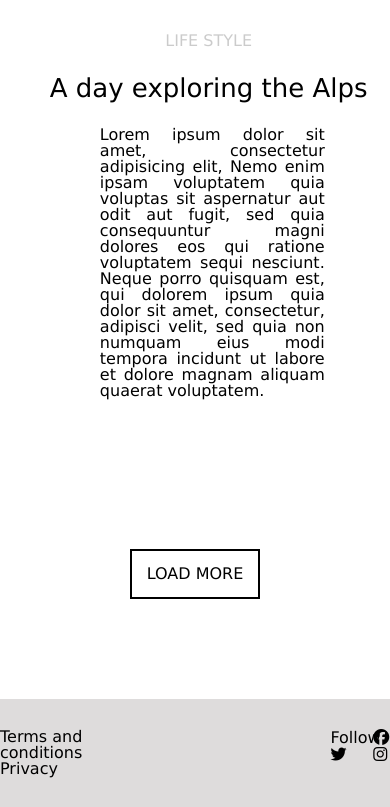
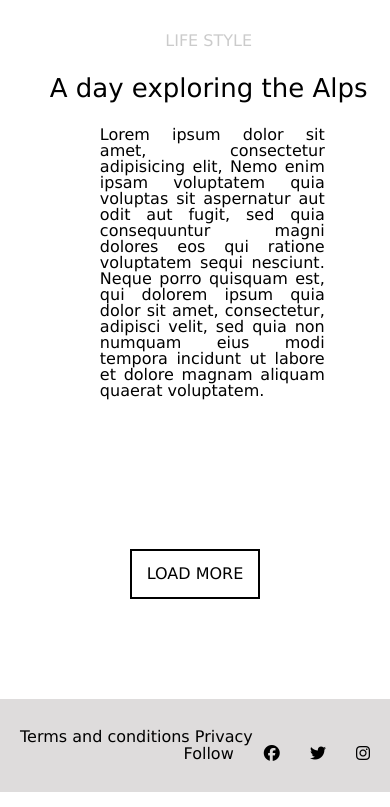
Before and after one commit to hoanganhsy123/ngay1, a plain HTML site: page index.html in a window 390 px wide. Shown: the part 5921-6728 px from the top of the page. Drawn offline with Linux system fonts and the light colour scheme.

Commit message:
gan hoan thien

```diff
--- a/css/style.css
+++ b/css/style.css
@@ -22,10 +22,12 @@
 .menu :hover {
     color: rgb(199, 11, 11);
 }
+.menu ul {
+    text-align: right;
+}
 ul > li{
     list-style-type: none;
     display: inline-block;
-    width: 22.5%;
     text-align: right;
     padding-left: 25px;
 }
@@ -126,23 +128,21 @@ h3 {
 }
 .footer > .link-2 {
     display: inline-block;
-    width: 30%;
+    padding: 0 20px
 }
 .footer > .link-2 > a {
     text-decoration: none;
     list-style-type: none;
 }
 .footer > .icon {
-    width: 70%;
     float: right;
+    padding: 0 20px
 }
 .icon > ul {
-    width: 31%;
-    float: right;
-    display: inline-block;
-}
-.icon > ul >li {
-    width: 15%;
+    /* width: 31%;  */
+    /* float: right;
+    display: inline-block; */
+    text-align: right;
 }
 a {
     color: rgb(0, 0, 0);
@@ -205,4 +205,18 @@ a {
         color: yellow;
         float: left;
     }
+    .footer{
+        width: 100%;
+        overflow: hidden;
+    }
+    /* .footer .icon > ul {
+        float: right;
+        display: inline-block;
+    }
+    .footer .icon > .ul > li {
+        list-style-type: none;
+        display: inline-block;
+        text-align: right;
+        padding-left: 25px;
+    } */
 }
```
